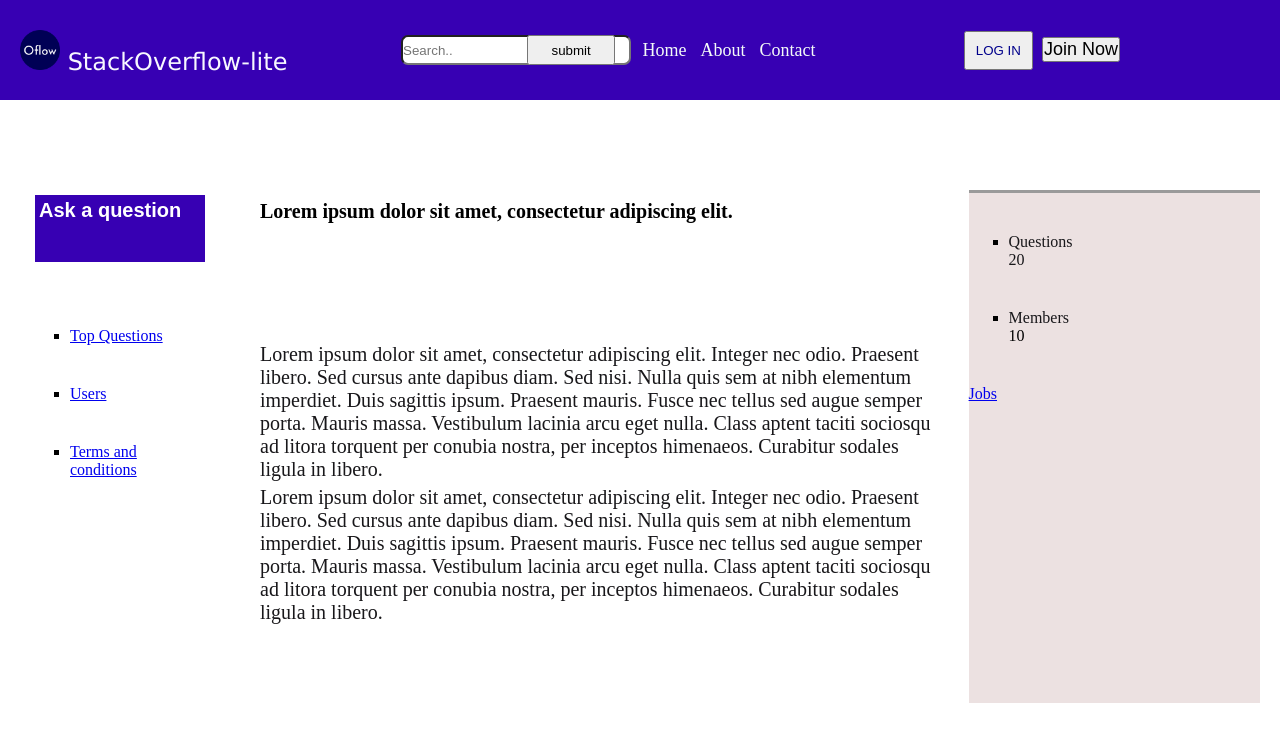
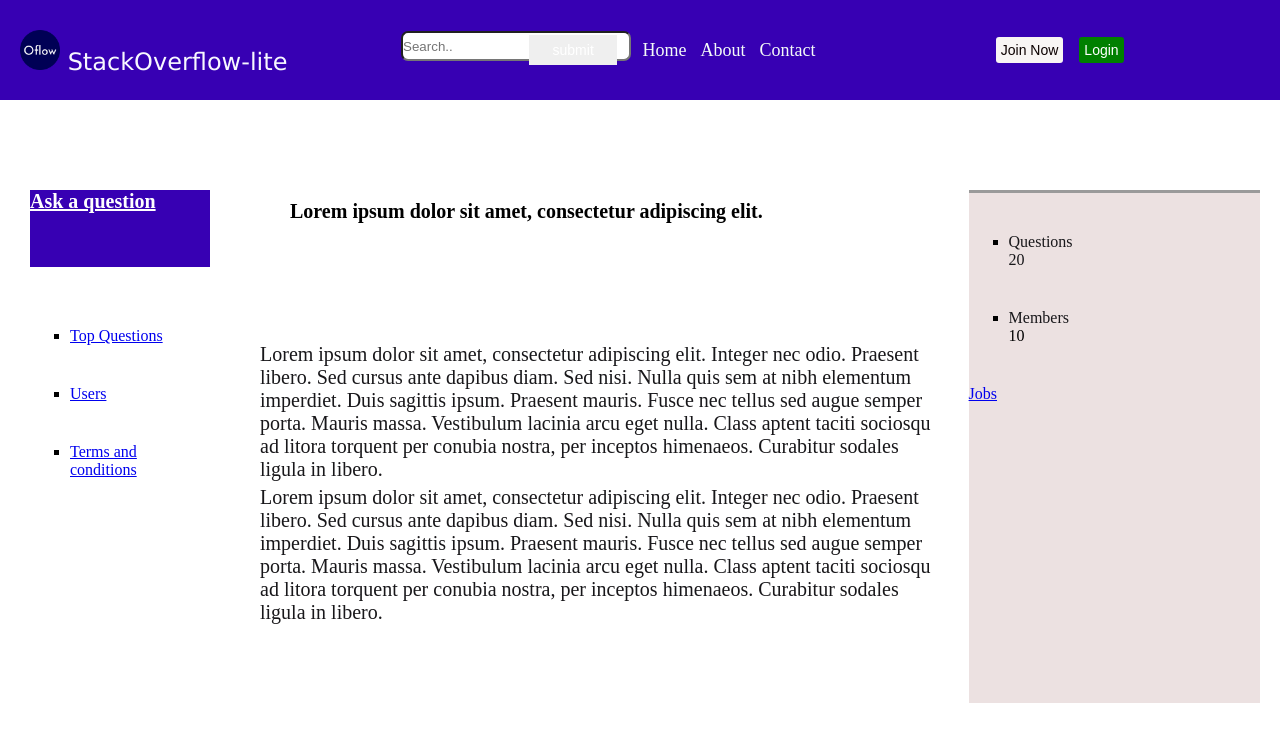
Before and after one commit to Joyce-O/StackOverflow-lite, a website: page UI/index.html in a window 1280 px wide. Drawn offline with Linux system fonts and the light colour scheme; files that its build step writes are made by us from their sources.

Commit message:
fix(login/signup): - login and sign buttons resize [finishes #159928575]

```diff
--- a/UI/css/main.css
+++ b/UI/css/main.css
@@ -28,17 +28,40 @@ p {
     color: rgb(24, 23, 26);
 
 }
+#login{
+    background-color: green;
+    padding: 5px;
+    border-radius: 3px;
+}
+#join {
+        background-color: #f8f5f4;
+        color: rgb(12, 1, 1);
+        padding: 5px;
+        border-radius: 3px;
+        margin-right: 10px;
+}
+button {
+    /* background-color: #f4511e; */
+    border: none;
+    color: white;
+    text-align: center;
+    font-size: 14px;
+    margin: 4px 2px;
+    outline: none;
+    opacity: 1;
+    transition: 0.3s;
 
-.btn {
-    /* to give the curved edge for the btn */
-font-family: Arial;
-color: #070000;
-font-size: 18px;
-padding: 4px;
-margin: 5px;
-height: auto;
-text-decoration: none;
+  }
+
+  button:hover {opacity: 0.6}
+  /* Fixes submit button height problem in Firefox */
+button::-moz-focus-inner {
+    border: 0;
 }
+.login-area {
+    margin-left: 30px;
+}
+
 #title {
     color: ghostwhite;
     height: 40px;
@@ -69,14 +92,7 @@ text-decoration: none;
     width: 88px;
     height: 30px;
 }
-/* Fixes submit button height problem in Firefox */
-.btn::-moz-focus-inner {
-    border: 0;
-}
-.login {
-  color: white;
-  background: none;
-}
+
 
 #home {
     text-decoration: none;
@@ -180,15 +196,4 @@ li {
     width: 70px;
     margin: 80px;
     height: 50px;
- }
-
- #join {
-     width: fit-content;
-     font-size: 18px;
- }
-
- #login {
-     color: darkblue;
-     padding: 10px;
-     margin-right: 5px;
- }
+}
--- a/UI/index.html
+++ b/UI/index.html
@@ -30,8 +30,8 @@
                 <a id="home" href="#">Contact</a>
             </div>
             <div class="login-area">
-                    <a href="login.html"><button id="login">LOG IN</button></a>
-                    <a><button id="join">Join Now</button></a>
+                <button id="join">Join Now</button>
+                <button id="login">Login</button>
             </div>
         </div>
         <div class="main">
```
